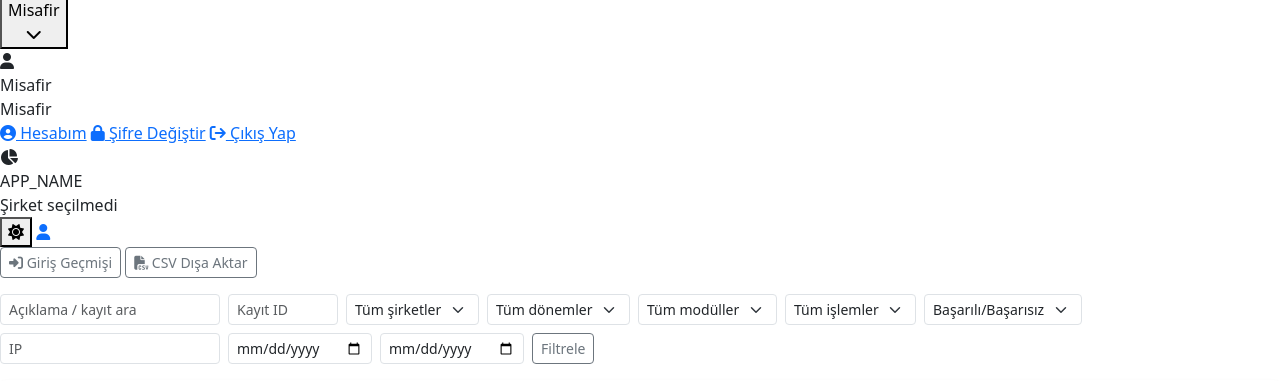
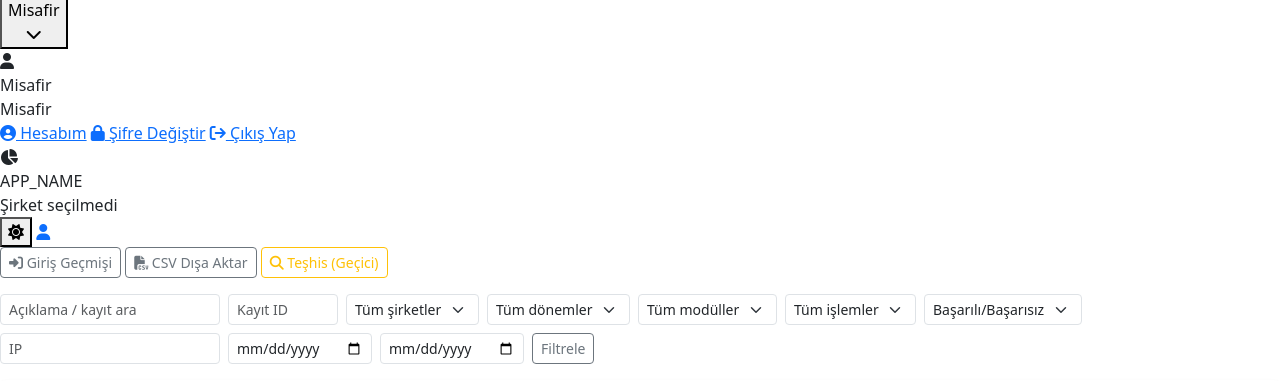
Before and after one commit to 7sebahattin/nymagro, a PHP site: template app/views/audit/index.php in a window 1280 px wide. Shown: the part 1089-1470 px from the top of the page. Run offline with PHP 8.4, Linux system fonts and the light colour scheme; the template is opened without the code that fills it, so the values that code supplies are empty; some libraries are stand-ins or nearby versions.

Commit message:
Audit Log sayfasına Teşhis (Geçici) butonu ekle
Önceki commit'te /audit/teshis ucu eklenmişti ama Audit Log ekranında
buna giden görünür bir bağlantı yoktu — kullanıcı URL'yi bilmeden sayfayı
bulamıyordu.

Co-Authored-By: Claude <noreply@anthropic.com>

```diff
--- a/app/views/audit/index.php
+++ b/app/views/audit/index.php
@@ -16,6 +16,7 @@ $donemler = $donemler ?? [];
 <div class="mb-3">
   <a href="<?= BASE_URL ?>/audit/giris-gecmisi" class="btn btn-sm btn-outline-secondary"><i class="fa-solid fa-right-to-bracket"></i> Giriş Geçmişi</a>
   <a href="<?= BASE_URL ?>/audit/export?<?= http_build_query($filters) ?>" class="btn btn-sm btn-outline-secondary"><i class="fa-solid fa-file-csv"></i> CSV Dışa Aktar</a>
+  <a href="<?= BASE_URL ?>/audit/teshis" class="btn btn-sm btn-outline-warning"><i class="fa-solid fa-magnifying-glass"></i> Teşhis (Geçici)</a>
 </div>
 
 <form class="row g-2 mb-3" method="get">
```
